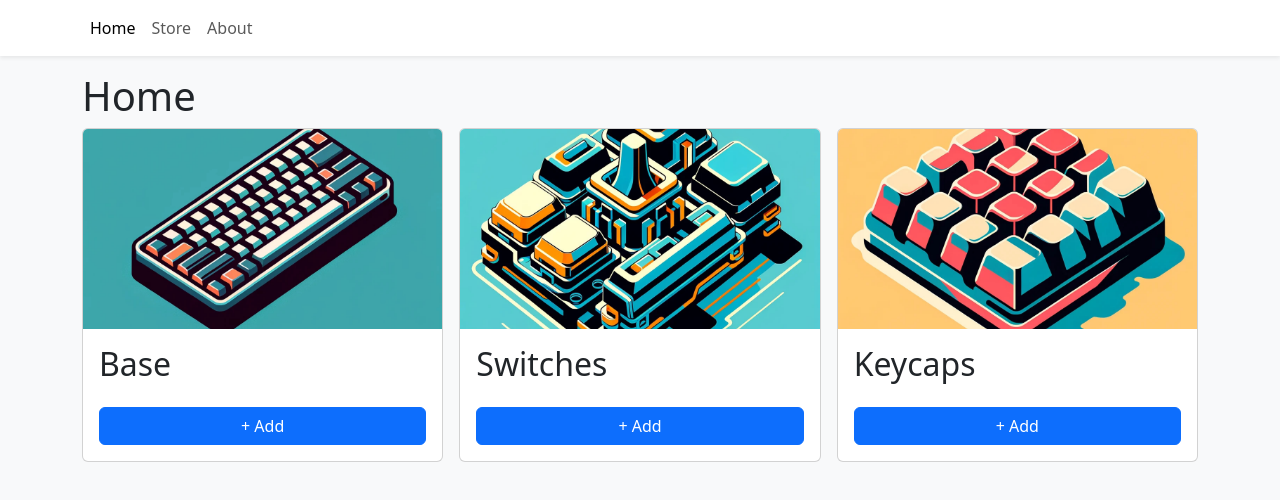
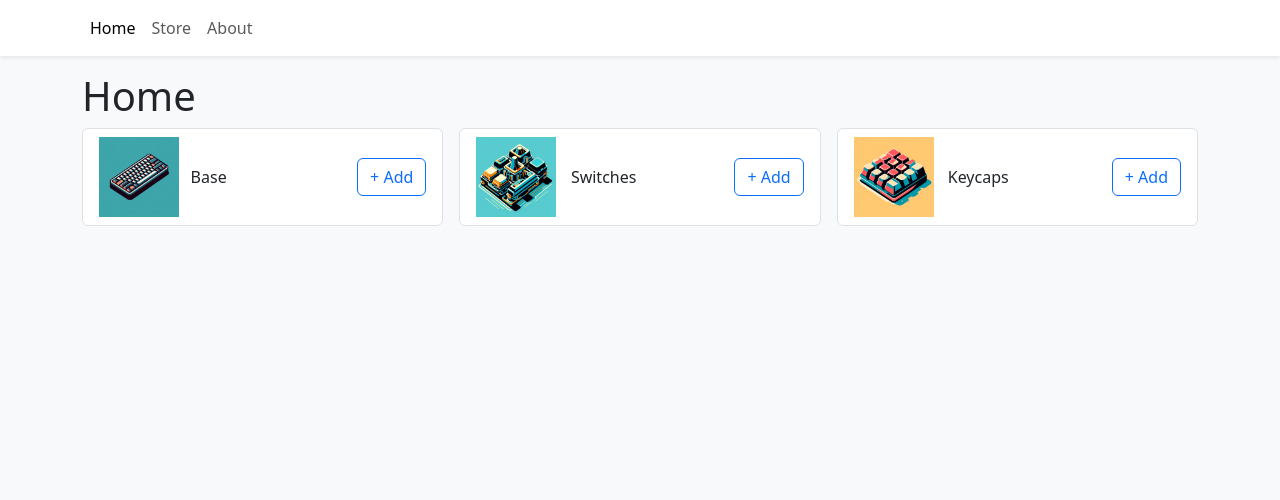
Before and after one commit to aaronmpark/BoardBlueprint, a React (Vite) app: page / in a window 1280 px wide. Shown: the top 500 px of the page. Built offline with nearby package versions, Linux system fonts and the light colour scheme.

Commit message:
changed the layout of the home page

```diff
--- a/src/components/HomeItem.tsx
+++ b/src/components/HomeItem.tsx
@@ -1,53 +1,37 @@
-import { Button, Card } from "react-bootstrap"
-// import { useShoppingCart } from "../context/ShoppingCartContext"
-
+import { Button, ListGroup } from "react-bootstrap"
 import { useNavigate } from 'react-router-dom'
 
 //Home page for "keyboards" (for now named "Home", future change this name)
-//jt Repo'd 'StoreItem.tsx', major changes: removed all occurences of 'price' as it's unnecessary here
+//added 'navigateTo', which just directly navigates to specified page (i.e. "base" to base.tsx)
 
 type HomeItemProps = {
-    id: number
     name: string
     imgUrl: string
+    navigateTo: string;
 }
 
 
-export function HomeItem({ name, imgUrl }:
-    HomeItemProps) {
-    // const {
-    //     getItemQuantity,
-    //     increaseCartQuantity,
-    //     decreaseCartQuantity,
-    //     removeFromCart
-    // } = useShoppingCart()
-    // const quantity = getItemQuantity(id)
-
+export function HomeItem({ name, imgUrl , navigateTo }: HomeItemProps) {
     const navigate = useNavigate()
 
 
-    const navigateSite = (names: string) => {
-        navigate(names)
-    }
+    const handleNavigation = () => {
+        navigate(navigateTo);
+    };
 
-
-    return (<Card className="h-100">
-        <Card.Img
-            variant="top"
-            src={imgUrl}
-            height="200px"
-            style={
-                { objectFit: "cover" }}
-        />
-        <Card.Body className="d-flex flex-column">
-            <Card.Title className="d-flex justify-content-between
-            align-items-baseline mb-4">
-                <span className="fs-2">{name}</span>
-            </Card.Title>
-            <div className="mt-auto">
-                <Button className="w-100" onClick={() => navigateSite(name)}>+ Add</Button>
-            </div>
-        </Card.Body>
-    </Card>
-    )
+    return (
+        <ListGroup className="h-100">
+            <ListGroup.Item className="d-flex justify-content-between align-items-center">
+                <div className="d-flex align-items-center">
+                    <img
+                        src={imgUrl}
+                        alt={name}
+                        style={{ width: '80px', height: '80px', marginRight: '10%', objectFit: 'cover' }}
+                    />
+                    <span>{name}</span>
+                </div>
+                <Button variant="outline-primary" onClick={handleNavigation}>+ Add</Button>
+            </ListGroup.Item>
+        </ListGroup>
+    );
 }
```
